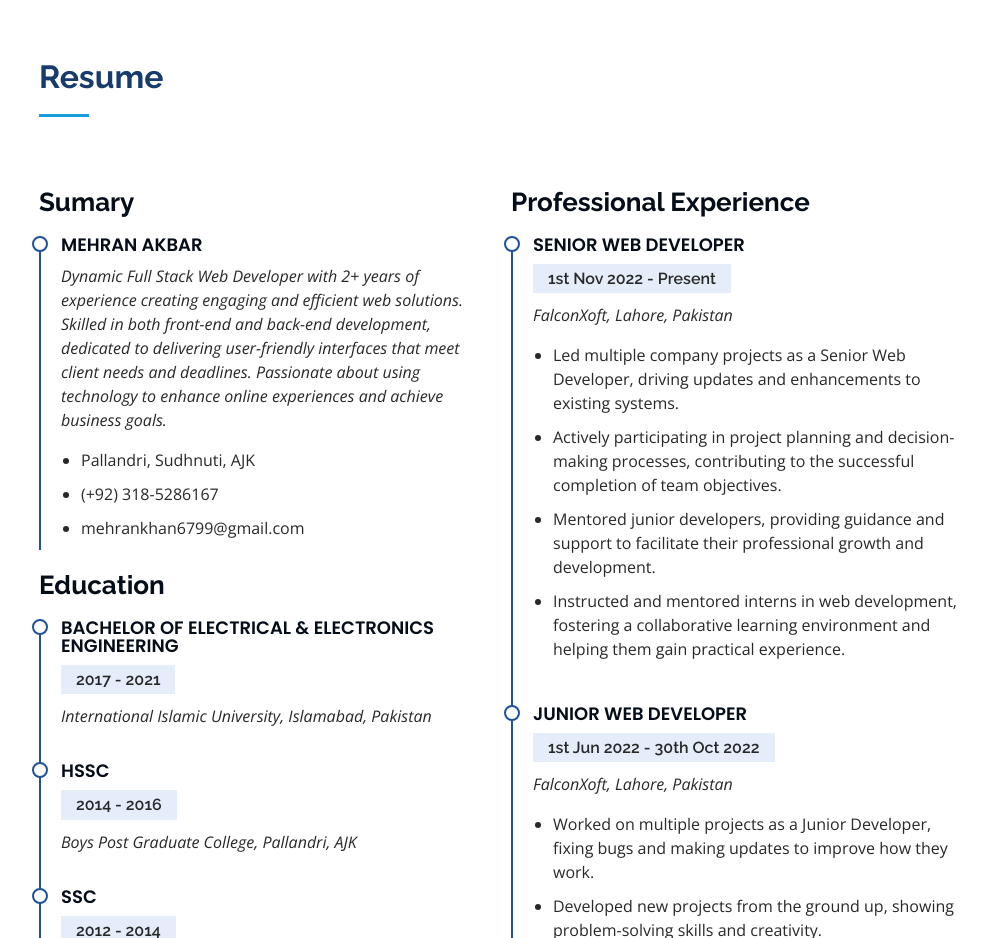
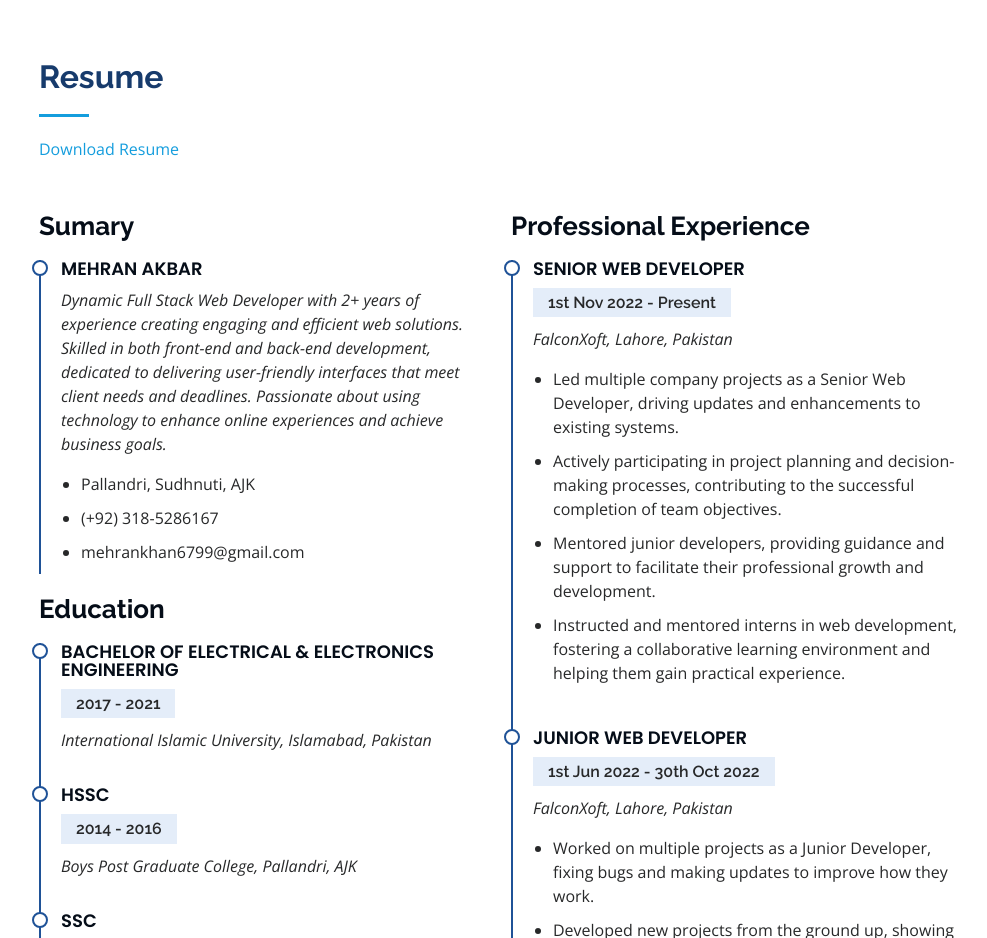
Before and after one commit to MehranAkbar/portfolio, a plain HTML site: page index.html in a window 1280 px wide. Shown: the part 2120-3058 px from the top of the page, without its empty margins (291-1278 px from the left). Drawn offline with nearby package versions, Linux system fonts and the light colour scheme.

Commit message:
resume uploaded

```diff
--- a/index.html
+++ b/index.html
@@ -275,6 +275,7 @@
 
         <div class="section-title">
           <h2>Resume</h2>
+          <a href="resume/Mehran Akbar CV.pdf" download="Resume">Download Resume</a>
         </div>
 
         <div class="row">
```
Also changed, not shown: 1 other file.
